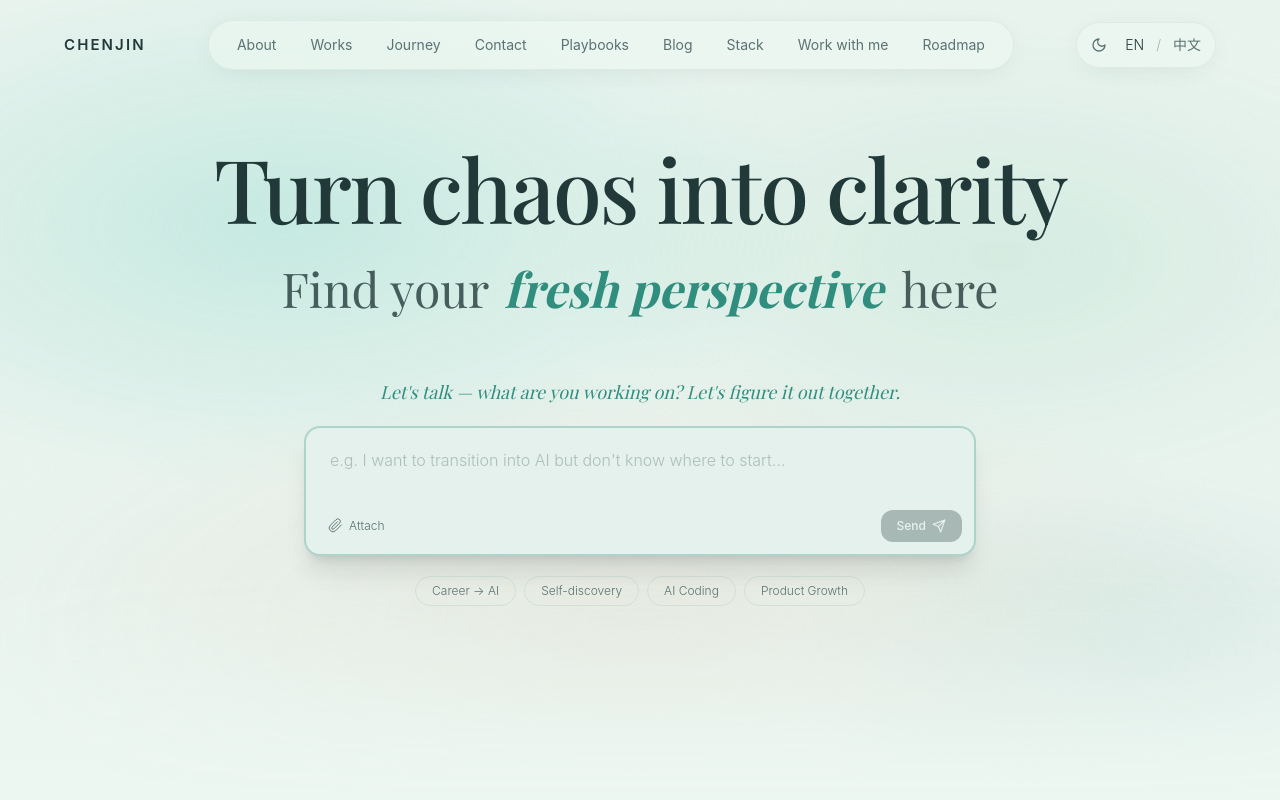
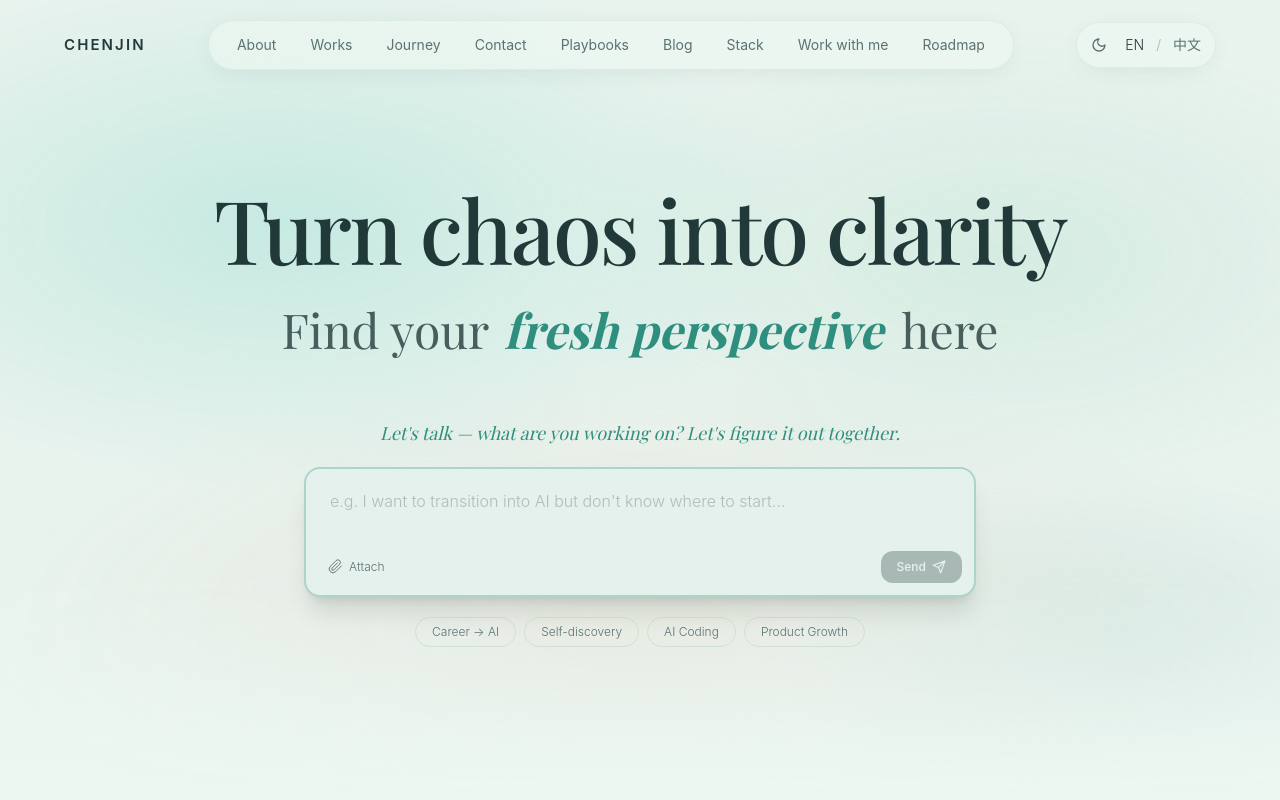
Before and after one commit to ChenJinCloud/chenjin-io, a React (Vite) app: page / in a window 1280 px wide. Shown: the top 800 px of the page. Built offline with nearby package versions, Linux system fonts and the light colour scheme; the HTML template or start-up script is replaced by a standard one; a web font is replaced by a local one.

Commit message:
fix(hero big-screen): re-center vertically + widen chat input 2xl/3xl

```diff
--- a/src/components/HeroSection.tsx
+++ b/src/components/HeroSection.tsx
@@ -38,7 +38,7 @@ const HeroSection = () => {
   }, [words.length, measureWord]);
 
   return (
-    <section className="min-h-screen flex flex-col items-center px-6 md:px-12 pt-[clamp(7rem,18vh,15rem)] pb-[clamp(4rem,12vh,12rem)] relative overflow-hidden">
+    <section className="min-h-screen flex flex-col items-center justify-center px-6 md:px-12 pt-28 pb-20 2xl:pt-36 2xl:pb-24 relative overflow-hidden">
       {/* Background gradient mesh — light: jade-cyan noise (v1) / dark: jade-on-dark glow (v2) */}
       {/* Mask fades the bottom 28% into background, eliminating Hero/About hard cut */}
       <div
@@ -149,7 +149,7 @@ const HeroSection = () => {
           initial={{ opacity: 0, y: 20 }}
           animate={{ opacity: 1, y: 0 }}
           transition={{ duration: 0.8, delay: 1.3 }}
-          className="w-full max-w-2xl 2xl:max-w-3xl mx-auto"
+          className="w-full max-w-2xl 2xl:max-w-4xl [@media(min-width:2400px)]:max-w-[70rem] mx-auto"
         >
           {/* Guide text */}
           <p className="text-base md:text-lg 2xl:text-xl font-display italic text-accent mb-5 2xl:mb-7 text-center">
```
